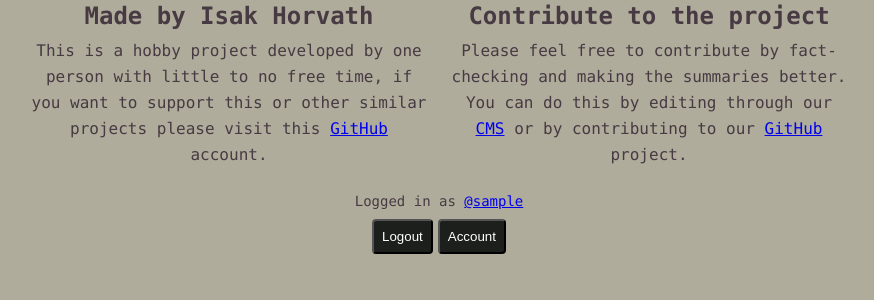
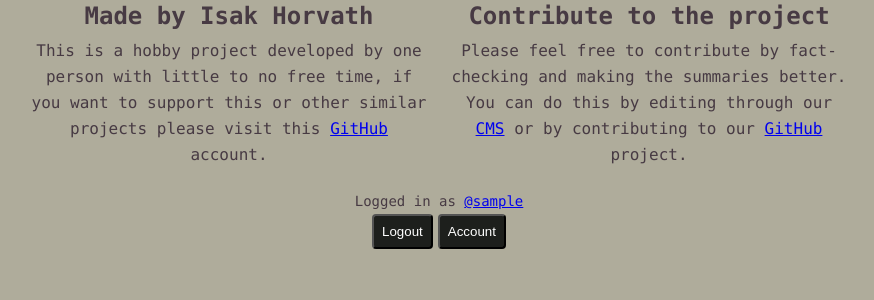
Before and after one commit to tavro/WorldHistoryTimeline, a Flask app: page / in a window 1280 px wide. Shown: the part 236-536 px from the top of the page, without its empty margins (201-1075 px from the left). Run offline with Flask 3, Linux system fonts and the light colour scheme; the visitor is signed in with stand-in values (Sample User, id 1); data that the repository does not hold is empty; some web fonts are replaced.

Commit message:
Style Changes

```diff
--- a/app/static/css/style.css
+++ b/app/static/css/style.css
@@ -513,15 +513,23 @@ input[type="submit"] {
   margin: 0 40px;
 }
 
+.user {
+  display: flex;
+  justify-content: center;
+  align-items: center;
+  flex-direction: column;
+  padding: 0 40px;
+  margin-bottom: 20px;
+  margin-top: 20px;
+}
+
 .user_buttons {
   display: flex;
   justify-content: center;
   align-items: center;
   flex-direction: row;
   gap: 5px;
-  margin-top: 20px;
   flex-wrap: wrap;
-  margin-bottom: 20px;
   font: inherit;
 }
 
--- a/app/templates/index.html
+++ b/app/templates/index.html
@@ -69,10 +69,12 @@
       </div>
     </div>
     {% if session.logged_in %}
+    <div class="user">
+      <p>Logged in as <a href="https://github.com/{{ session.username }}">@{{ session.username }}</a></p>
     <div class="user_buttons">
-      <p>Logged in as <a href="https://github.com/{{ session.username }}">@{{ session.username }}</a></p>
-      <button class="user_button" onclick="window.location.href='/logout'">Logout</button>
-      <button class="user_button" onclick="window.location.href='/account'">Account</button>
+    <button class="user_button" onclick="window.location.href='/logout'">Logout</button>
+    <button class="user_button" onclick="window.location.href='/account'">Account</button>
+    </div>
     </div>
     {% endif %}
   </body>
--- a/app/templates/year.html
+++ b/app/templates/year.html
@@ -61,10 +61,12 @@
 </div>
 </div>
 {% if session.logged_in %}
+<div class="user">
+  <p>Logged in as <a href="https://github.com/{{ session.username }}">@{{ session.username }}</a></p>
 <div class="user_buttons">
-  <p>Logged in as <a href="https://github.com/{{ session.username }}">@{{ session.username }}</a></p>
 <button class="user_button" onclick="window.location.href='/logout'">Logout</button>
 <button class="user_button" onclick="window.location.href='/account'">Account</button>
+</div>
 </div>
 {% endif %}
 
```
Also changed, not shown: app/templates/authentication.html (+7 -5 lines), app/templates/century.html (+5 -3 lines), app/templates/contribute.html (+5 -3 lines), app/templates/decade.html (+5 -3 lines), app/templates/edit.html (+5 -3 lines).
